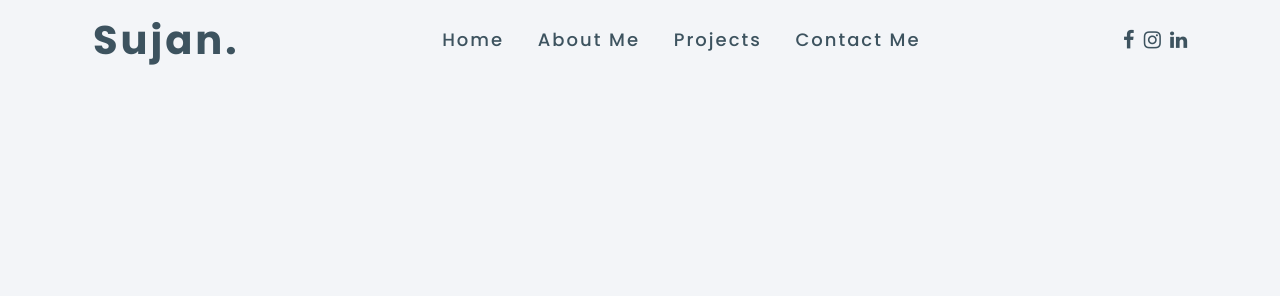
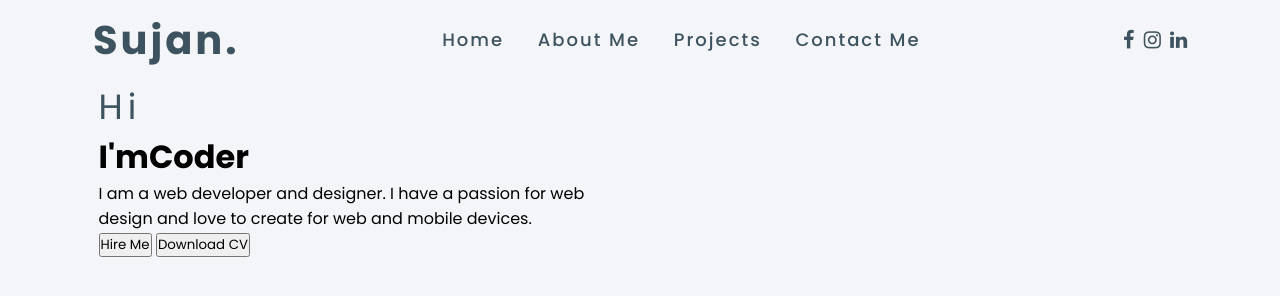
Before and after one commit to asujan205/protfolio, a plain HTML site: page index.html in a window 1280 px wide. Drawn offline with Linux system fonts and the light colour scheme.

Commit message:
titleswraper

```diff
--- a/index.html
+++ b/index.html
@@ -29,6 +29,23 @@
           <a href="" target="_blank"> <i class="fa fa-linkedin"></i></a>
         </div>
       </nav>
+
+      <div class="wrapper">
+        <div class="cols cols0">
+          <span class="title">Hi</span>
+          <h1>I'm<span class="multitext">Coder</span></h1>
+
+          <p>
+            I am a web developer and designer. I have a passion for web design
+            and love to create for web and mobile devices.
+          </p>
+
+          <div class="btns">
+            <button class="btn">Hire Me</button>
+            <button class="btn">Download CV</button>
+          </div>
+        </div>
+      </div>
     </div>
   </body>
 </html>
--- a/style.css
+++ b/style.css
@@ -80,3 +80,23 @@ nav {
 .links a:hover {
   color: #c62a7b;
 }
+.wrapper {
+  display: flex;
+  /* justify-content: center; */
+  /* align-items: center; */
+  width: 100%;
+  height: 100%;
+  padding: 0 7.7%;
+  overflow: hidden;
+}
+
+.cols {
+  width: 50%;
+}
+.title {
+  display: block;
+  position: relative;
+  font-size: 35px;
+  letter-spacing: 5px;
+  color: #3d535f;
+}
```
